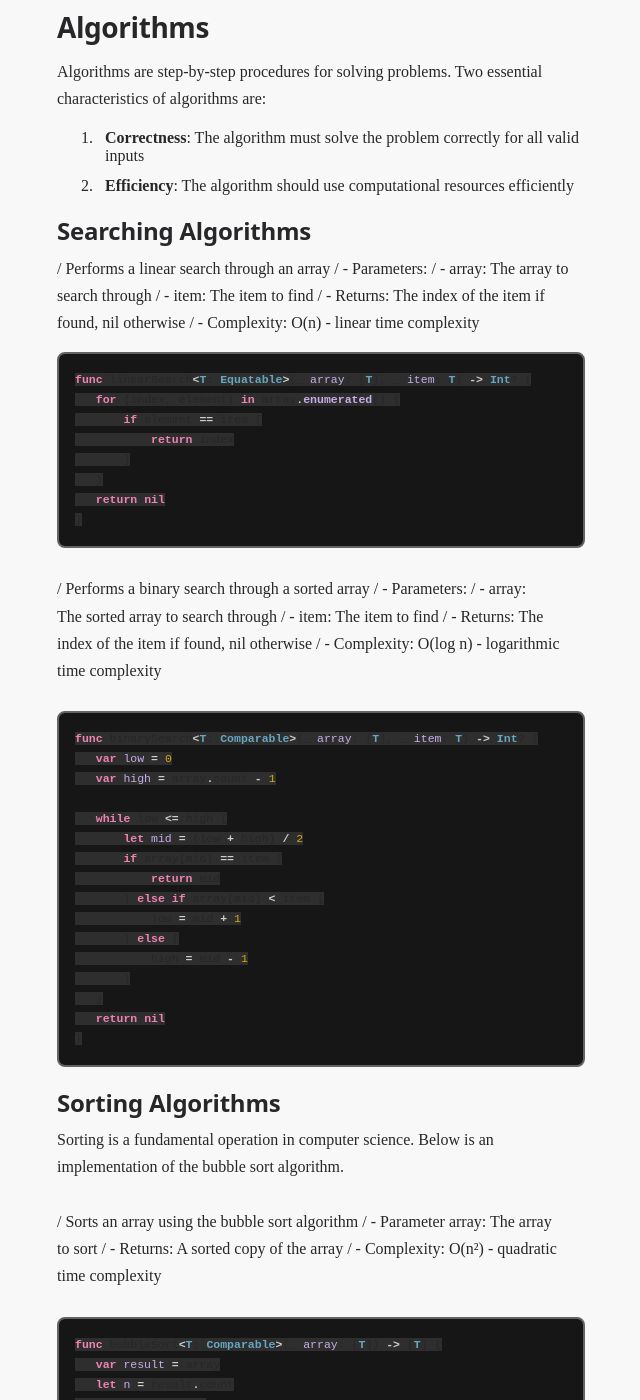
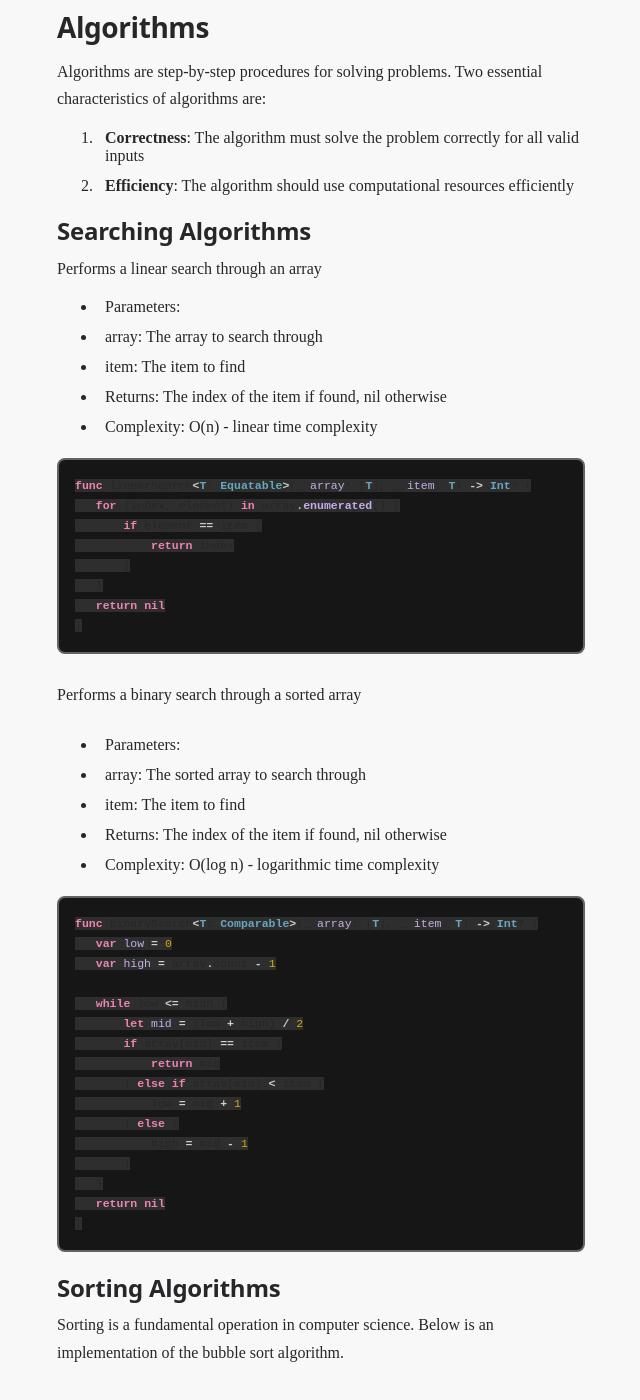
Before and after one commit to maclong9/comp-sci, a Jekyll site: the page built from docs/index.md, in a window 1280 px wide and 1400 px high, scrolled down 6801 px. Shown: the whole window, without its empty margins (319-959 px from the left). Built offline with Jekyll 4.4.1, drawn with Linux system fonts in a browser that asks for light colours; our own code applies the rules of GitHub Pages for plain Markdown files; some of the changed text lies outside the part shown.

````diff
--- a/docs/index.md
+++ b/docs/index.md
@@ -256,12 +256,12 @@ Algorithms are step-by-step procedures for solving problems. Two essential chara
 
 ### Searching Algorithms
 
-/ Performs a linear search through an array
-/ - Parameters:
-/   - array: The array to search through
-/   - item: The item to find
-/ - Returns: The index of the item if found, nil otherwise
-/ - Complexity: O(n) - linear time complexity
+Performs a linear search through an array
+- Parameters:
+- array: The array to search through
+- item: The item to find
+- Returns: The index of the item if found, nil otherwise
+- Complexity: O(n) - linear time complexity
 
 ```swift
 func linearSearch<T: Equatable>(_ array: [T], _ item: T) -> Int? {
@@ -274,12 +274,12 @@ func linearSearch<T: Equatable>(_ array: [T], _ item: T) -> Int? {
 }
 ```
 
-/ Performs a binary search through a sorted array
-/ - Parameters:
-/   - array: The sorted array to search through
-/   - item: The item to find
-/ - Returns: The index of the item if found, nil otherwise
-/ - Complexity: O(log n) - logarithmic time complexity
+Performs a binary search through a sorted array
+- Parameters:
+- array: The sorted array to search through
+- item: The item to find
+- Returns: The index of the item if found, nil otherwise
+- Complexity: O(log n) - logarithmic time complexity
 
 ```swift
 func binarySearch<T: Comparable>(_ array: [T], _ item: T) -> Int? {
@@ -304,10 +304,10 @@ func binarySearch<T: Comparable>(_ array: [T], _ item: T) -> Int? {
 
 Sorting is a fundamental operation in computer science. Below is an implementation of the bubble sort algorithm.
 
-/ Sorts an array using the bubble sort algorithm
-/ - Parameter array: The array to sort
-/ - Returns: A sorted copy of the array
-/ - Complexity: O(n²) - quadratic time complexity
+Sorts an array using the bubble sort algorithm
+- Parameter array: The array to sort
+- Returns: A sorted copy of the array
+- Complexity: O(n²) - quadratic time complexity
 
 ```swift
 func bubbleSort<T: Comparable>(_ array: [T]) -> [T] {
@@ -451,7 +451,7 @@ Data structures are specific ways to organize and store data. They offer differe
 
 A linked list is a linear data structure where elements are stored in nodes. Each node contains data and a reference to the next node.
 
-/ A node in a linked list
+A node in a linked list
 
 ```swift
 class LinkedListNode<T> {
@@ -464,7 +464,7 @@ class LinkedListNode<T> {
 }
 ```
 
-/ A singly linked list implementation
+A singly linked list implementation
 
 ```swift
 class LinkedList<T> {
@@ -582,7 +582,7 @@ Object-Oriented Programming (OOP) is a programming paradigm based on the concept
 
 Swift supports classes with single inheritance, where subclasses inherit properties and methods from their parent class.
 
-/ A base shape class
+A base shape class
 
 ```swift
 class Shape {
@@ -606,7 +606,7 @@ class Shape {
 }
 ```
 
-/ A circle shape class that inherits from Shape
+A circle shape class that inherits from Shape
 
 ```swift
 class Circle: Shape {
@@ -627,7 +627,7 @@ class Circle: Shape {
 }
 ```
 
-/ A square shape class that inherits from Shape
+A square shape class that inherits from Shape
 
 ```swift
 class Square: Shape {
@@ -688,7 +688,7 @@ Define custom error type
 
 Swift provides first-class support for throwing, catching, propagating, and manipulating recoverable errors at runtime.
 
-/ Custom errors for mathematical operations
+Custom errors for mathematical operations
 
 ```swift
 enum MathError: Error {
@@ -697,10 +697,10 @@ enum MathError: Error {
 }
 ```
 
-/ Calculates the square root of a number
-/ - Parameter number: The number to find the square root of
-/ - Returns: The square root as a Double
-/ - Throws: MathError.negativeNumber if the input is negative
+Calculates the square root of a number
+- Parameter number: The number to find the square root of
+- Returns: The square root as a Double
+- Throws: MathError.negativeNumber if the input is negative
 
 ```swift
 func squareRoot(of number: Int) throws -> Double {
@@ -711,12 +711,12 @@ func squareRoot(of number: Int) throws -> Double {
 }
 ```
 
-/ Divides two integers
-/ - Parameters:
-/   - a: The numerator
-/   - b: The denominator
-/ - Returns: The result of the division
-/ - Throws: MathError.divisionByZero if the denominator is zero
+Divides two integers
+- Parameters:
+- a: The numerator
+- b: The denominator
+- Returns: The result of the division
+- Throws: MathError.divisionByZero if the denominator is zero
 
 ```swift
 func divide(_ a: Int, by b: Int) throws -> Int {
@@ -776,11 +776,11 @@ Computers store all data in binary (0s and 1s). This is the foundation of comput
 
 Converting between decimal and binary is a fundamental computing operation.
 
-/ Converts a decimal integer to its binary string representation
-/ - Parameters:
-/   - value: The decimal integer to convert
-/   - padLength: The minimum length of the result (will be padded with leading zeros)
-/ - Returns: A string representing the binary value
+Converts a decimal integer to its binary string representation
+- Parameters:
+- value: The decimal integer to convert
+- padLength: The minimum length of the result (will be padded with leading zeros)
+- Returns: A string representing the binary value
 
 ```swift
 func enhancedToBinaryString(_ value: Int, padLength: Int = 8) -> String {
@@ -929,10 +929,10 @@ Recursion is when a function calls itself to solve a problem. It requires:
 
 Recursion is often elegant for problems that can be broken down into smaller, similar subproblems.
 
-/ Calculates the factorial of a number using recursion
-/ - Parameter n: The number to calculate factorial for
-/ - Returns: The factorial of n (n!)
-/ - Complexity: O(n) time, O(n) space due to call stack
+Calculates the factorial of a number using recursion
+- Parameter n: The number to calculate factorial for
+- Returns: The factorial of n (n!)
+- Complexity: O(n) time, O(n) space due to call stack
 
 ```swift
 func iterativeFactorial(_ n: Int) -> Int {
@@ -945,10 +945,10 @@ func iterativeFactorial(_ n: Int) -> Int {
 }
 ```
 
-/ Calculates the nth Fibonacci number using recursion
-/ - Parameter n: The position in the Fibonacci sequence
-/ - Returns: The nth Fibonacci number
-/ - Complexity: O(2^n) time due to exponential growth of calls
+Calculates the nth Fibonacci number using recursion
+- Parameter n: The position in the Fibonacci sequence
+- Returns: The nth Fibonacci number
+- Complexity: O(2^n) time due to exponential growth of calls
 
 ```swift
 func recursiveFibonacci(_ n: Int) -> Int {
@@ -964,10 +964,10 @@ func recursiveFibonacci(_ n: Int) -> Int {
 }
 ```
 
-/ Calculates the nth Fibonacci number using dynamic programming
-/ - Parameter n: The position in the Fibonacci sequence
-/ - Returns: The nth Fibonacci number
-/ - Complexity: O(n) time, O(1) space
+Calculates the nth Fibonacci number using dynamic programming
+- Parameter n: The position in the Fibonacci sequence
+- Returns: The nth Fibonacci number
+- Complexity: O(n) time, O(1) space
 
 ```swift
 func iterativeFibonacci(_ n: Int) -> Int {
@@ -1014,12 +1014,12 @@ Artificial Intelligence (AI) involves creating systems that can perform tasks no
 
 Below is a simple implementation of a single neuron in a neural network:
 
-/ Simulates a single neuron in a neural network
-/ - Parameters:
-/   - inputs: Array of input values
-/   - weights: Array of weights for each input
-/   - bias: The bias value for the neuron
-/ - Returns: The output of the neuron after activation
+Simulates a single neuron in a neural network
+- Parameters:
+- inputs: Array of input values
+- weights: Array of weights for each input
+- bias: The bias value for the neuron
+- Returns: The output of the neuron after activation
 
 ```swift
 func neuralNetworkSimulation(inputs: [Double], weights: [Double], bias: Double) -> Double {
@@ -1056,12 +1056,12 @@ consist of many such neurons arranged in layers, forming deep neural networks ca
 
 Another aspect of AI is rule-based systems for decision making:
 
-/ Classifies an animal based on its characteristics
-/ - Parameters:
-/   - hasFur: Whether the animal has fur
-/   - numberOfLegs: How many legs the animal has
-/   - canFly: Whether the animal can fly
-/ - Returns: A string describing the animal classification
+Classifies an animal based on its characteristics
+- Parameters:
+- hasFur: Whether the animal has fur
+- numberOfLegs: How many legs the animal has
+- canFly: Whether the animal can fly
+- Returns: A string describing the animal classification
 
 ```swift
 func classifyAnimal(hasFur: Bool, numberOfLegs: Int, canFly: Bool) -> String {
````
